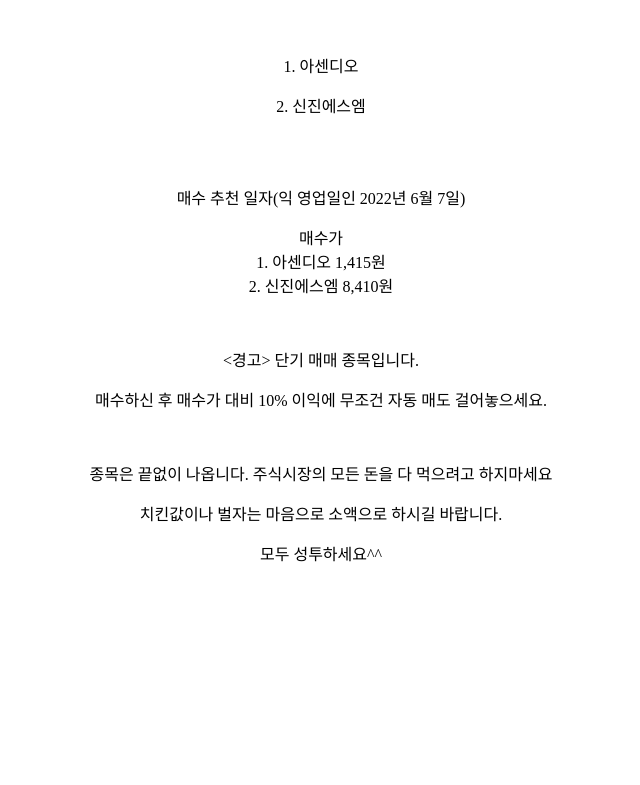
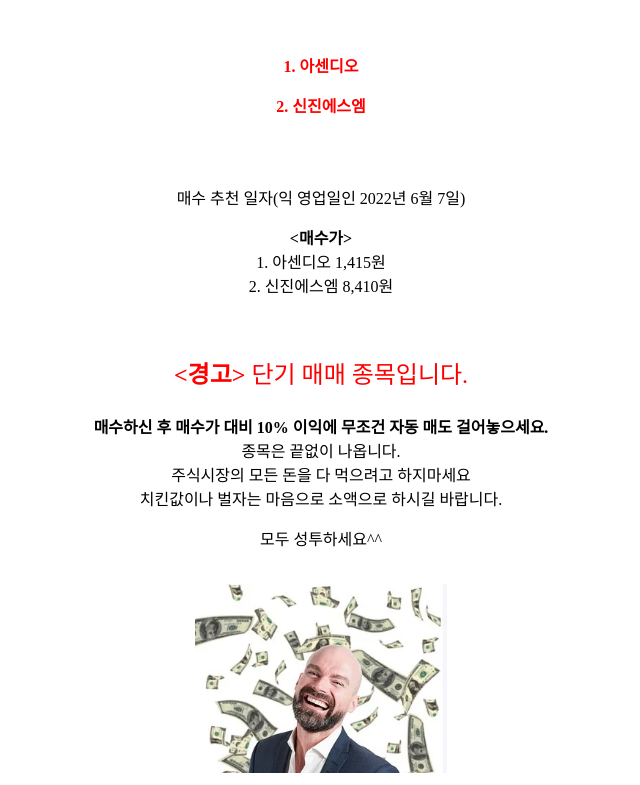
Before and after one commit to kss3104/10profit, a plain HTML site: page 20220603.html in a window 1280 px wide. Shown: the part 96-881 px from the top of the page, without its empty margins (319-959 px from the left). Before the commit the page ends 800 px from the top, so only its background shows below. Drawn offline with Linux system fonts and the light colour scheme.

Commit message:
virgion 1.1

```diff
--- a/20220603.html
+++ b/20220603.html
@@ -9,15 +9,15 @@
     <br>
     <h1 style="text-align : center">2022년 6월 3일 추천 종목</h1>
     <br>
-    <p style="text-align : center">1. 아센디오</p>
-    <p style="text-align : center">2. 신진에스엠</p><br><br>
+    <p style="text-align : center; color:red"><strong>1. 아센디오</strong></p>
+    <p style="text-align : center; color:red"><strong>2. 신진에스엠</strong></p><br><br>
     <p style="text-align : center">매수 추천 일자(익 영업일인 2022년 6월 7일)</p>
-    <p style="text-align : center">매수가<br> 1. 아센디오 1,415원<br>2. 신진에스엠 8,410원</p><br>
-    <p style="text-align : center"><경고> 단기 매매 종목입니다.</p>
-    <p style="text-align : center">매수하신 후 매수가 대비 10% 이익에 무조건 자동 매도 걸어놓으세요.</p><br>
-    <p style="text-align : center">종목은 끝없이 나옵니다. 주식시장의 모든 돈을 다 먹으려고 하지마세요</p>
-    <p style="text-align : center">치킨값이나 벌자는 마음으로 소액으로 하시길 바랍니다.</p>
+    <p style="text-align : center"><strong><매수가></strong><br> 1. 아센디오 1,415원<br>2. 신진에스엠 8,410원</p><br>
+    <p style="text-align : center; color:red; font-size:150%;"><strong><경고></strong> 단기 매매 종목입니다.</p>
+    <p style="text-align : center"><strong>매수하신 후 매수가 대비 10% 이익에 무조건 자동 매도 걸어놓으세요.</strong><br>종목은 끝없이 나옵니다.<br>
+      주식시장의 모든 돈을 다 먹으려고 하지마세요<br>치킨값이나 벌자는 마음으로 소액으로 하시길 바랍니다.</p>
     <p style="text-align : center">모두 성투하세요^^</p><br>
+    <center><img src="sung.png" width="20%"></center>
 
 
 
```
Also changed, not shown: index.html (+7 -6 lines), sung.PNG (added), vending2.PNG (added).
